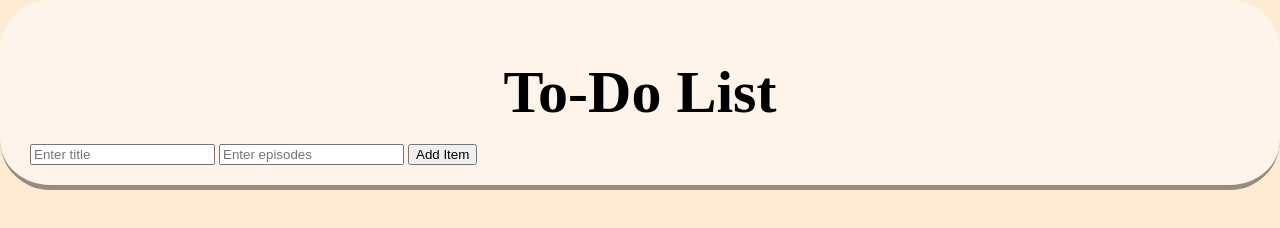
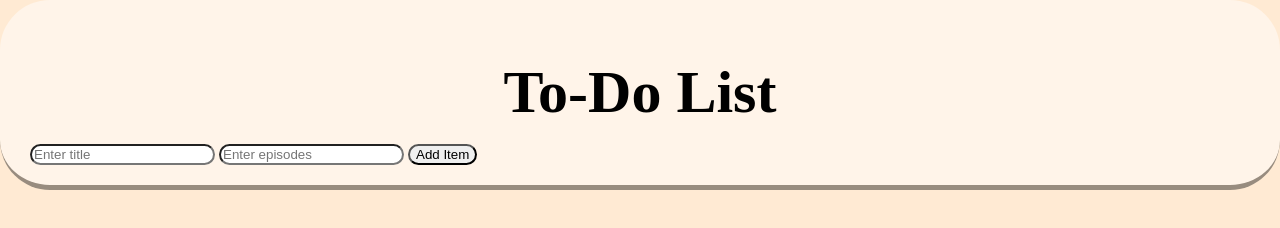
Before and after one commit to 7cadetter/task_manager, a website: page public/index.html in a window 1280 px wide. Drawn offline with Linux system fonts and the light colour scheme; no server answers; a web font is replaced by a local one.

Commit message:
Round buttons and image folder

```diff
--- a/public/style.css
+++ b/public/style.css
@@ -31,6 +31,10 @@ body {
     position: absolute;
     left: 30px;
     bottom: 20px;
+}
+
+#titleInput, #episodesInput, #addItemButton {
+    border-radius: 50px;
 }
 
 .itembox {
```
Also changed, not shown: public/images/bluelocks2.jpg (renamed from images/bluelockS2.jpg), public/images/dandadan.jpg (added), public/images/dodypoper.jpg (renamed from images/dodypoper.jpg), public/images/gen3nationaldex.jpg (renamed from images/gen3nationaldex.jpg), public/images/narutoshippuden.jpg (renamed from images/narutoshippuden.jpg).
